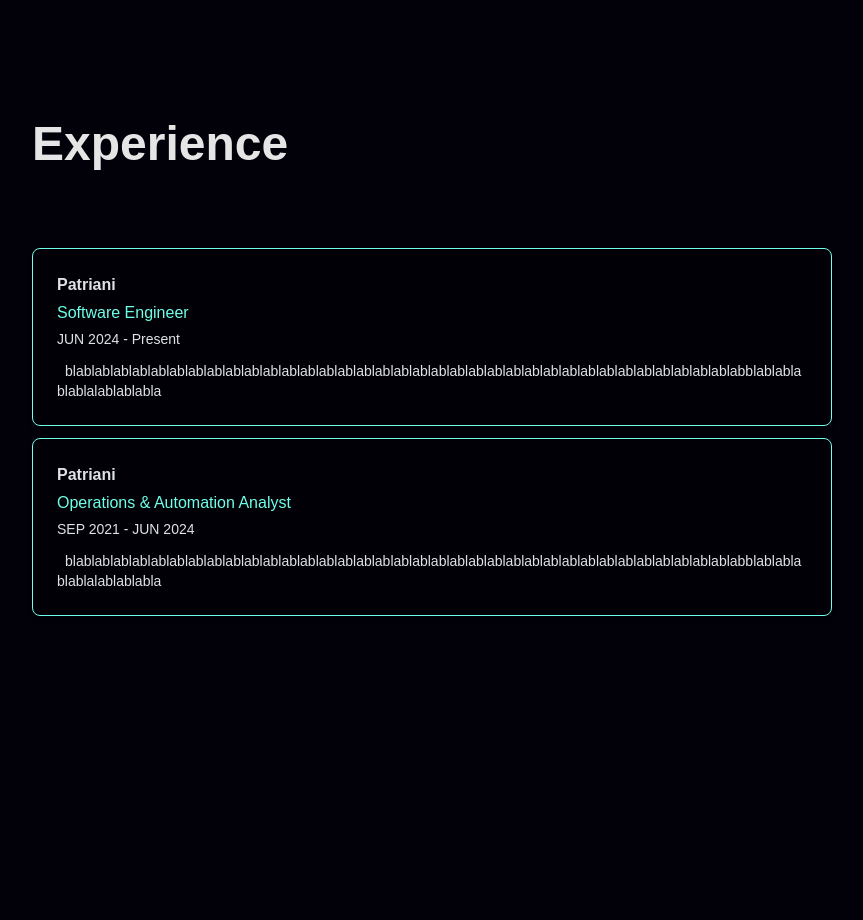
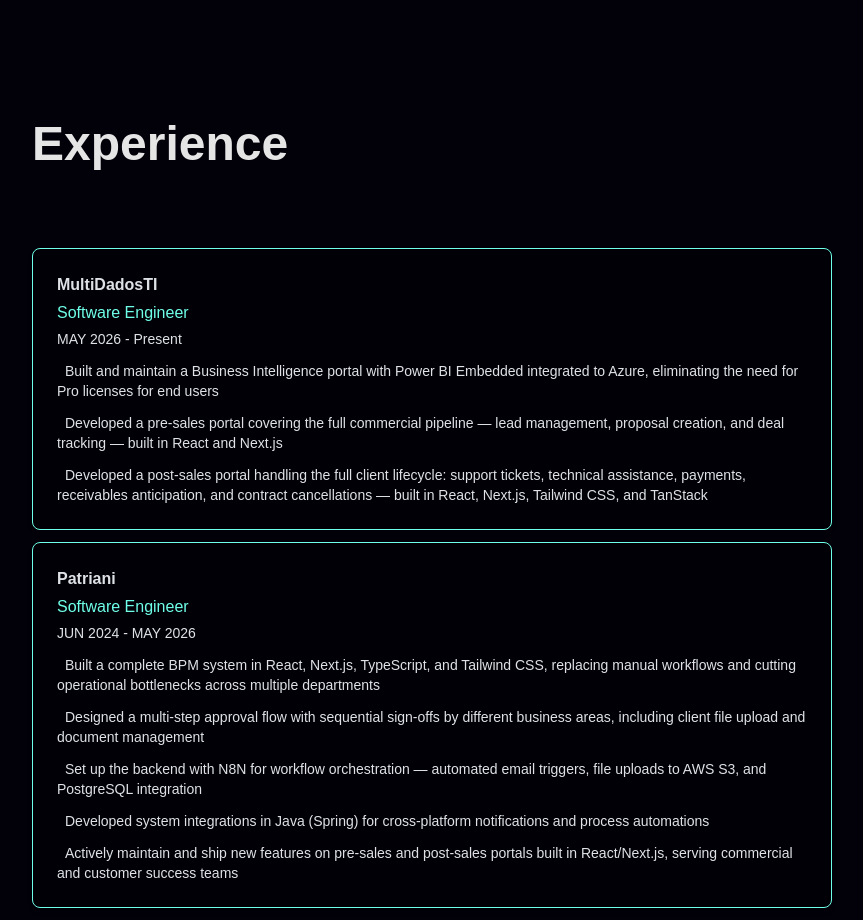
Before and after one commit to GabrielMeloFerreira/Gabs, a Next.js app: page / in a window 1280 px wide. Shown: the part 1480-2400 px from the top of the page, without its empty margins (208-1071 px from the left). Built offline with nearby package versions, Linux system fonts and the light colour scheme.

Commit message:
feat: update Experience and ExperienceCard components with new company data and dynamic descriptions

```diff
--- a/src/components/Experience/Experience.tsx
+++ b/src/components/Experience/Experience.tsx
@@ -6,21 +6,19 @@
 
     return (
         <>
-            <div id='experience' className='flex flex-col max-w-400 md:flex-row justify-center gap-8 min-h-screen px-4 scroll-mt-20'>
+            <div id='experience' className='flex flex-col max-w md:flex-row justify-center gap-8 min-h-screen px-4 scroll-mt-20'>
                 <div className='flex flex-col gap-20 max-w-200 text-center md:text-left'>
                     <h1 className='text-5xl font-bold text-boldText'>Experience</h1>
                     <div className='flex flex-col gap-3 text-base/6'>
                         <ExperienceCard
-                            company='Patriani'
+                            company='MultiDadosTI'
                             role='Software Engineer'
-                            period='JUN 2024 - Present'
-                            description='blablablablablablablablablablablablablablablablablablablablablablablablablablablablablablablablablablablablabblablablablablalablablabla'
+                            period='MAY 2026 - Present'
                         />
                         <ExperienceCard
                             company='Patriani'
-                            role='Operations & Automation Analyst'
-                            period='SEP 2021 - JUN 2024'
-                            description='blablablablablablablablablablablablablablablablablablablablablablablablablablablablablablablablablablablablabblablablablablalablablabla'
+                            role='Software Engineer'
+                            period='JUN 2024 - MAY 2026'
                         />
                     </div>
 
--- a/src/components/Experience/ExperienceCard.tsx
+++ b/src/components/Experience/ExperienceCard.tsx
@@ -2,15 +2,29 @@
   company: string;
   role: string;
   period: string;
-  description: string;
 };
 
 export const ExperienceCard: React.FC<CardProps> = ({
   company,
   role,
-  period,
-  description,
+  period
 }) => {
+
+  const experienceDescriptions: Record<string, string[]> = {
+    MultiDadosTI: [
+      "Built and maintain a Business Intelligence portal with Power BI Embedded integrated to Azure, eliminating the need for Pro licenses for end users",
+      "Developed a pre-sales portal covering the full commercial pipeline — lead management, proposal creation, and deal tracking — built in React and Next.js",
+      "Developed a post-sales portal handling the full client lifecycle: support tickets, technical assistance, payments, receivables anticipation, and contract cancellations — built in React, Next.js, Tailwind CSS, and TanStack"
+    ],
+    Patriani: [
+      "Built a complete BPM system in React, Next.js, TypeScript, and Tailwind CSS, replacing manual workflows and cutting operational bottlenecks across multiple departments",
+      "Designed a multi-step approval flow with sequential sign-offs by different business areas, including client file upload and document management",
+      "Set up the backend with N8N for workflow orchestration — automated email triggers, file uploads to AWS S3, and PostgreSQL integration",
+      "Developed system integrations in Java (Spring) for cross-platform notifications and process automations",
+      "Actively maintain and ship new features on pre-sales and post-sales portals built in React/Next.js, serving commercial and customer success teams"
+    ]
+  };
+
   return (
     <div className='flex flex-col justify-start border border-importantText bg-black/30 backdrop-blur-md p-6 rounded-lg shadow-md text-start hover:-translate-y-1 hover:shadow-lg transition duration-200'>
       <h3 className='font-semibold'>{company}</h3>
@@ -19,7 +33,9 @@
 
       <p className='text-sm mt-1'>{period}</p>
 
-      <p className='wrap-break-word text-start before:content-["▹"] before:text-importantText before:pr-2 text-sm mt-3'>{description}</p>
+      {experienceDescriptions[company]?.map((desc, index) => (
+        <p className='wrap-break-word text-start before:content-["▹"] before:text-importantText before:pr-2 text-sm mt-3' key={index}>{desc}</p>
+      ))}
     </div>
   );
 };
```
